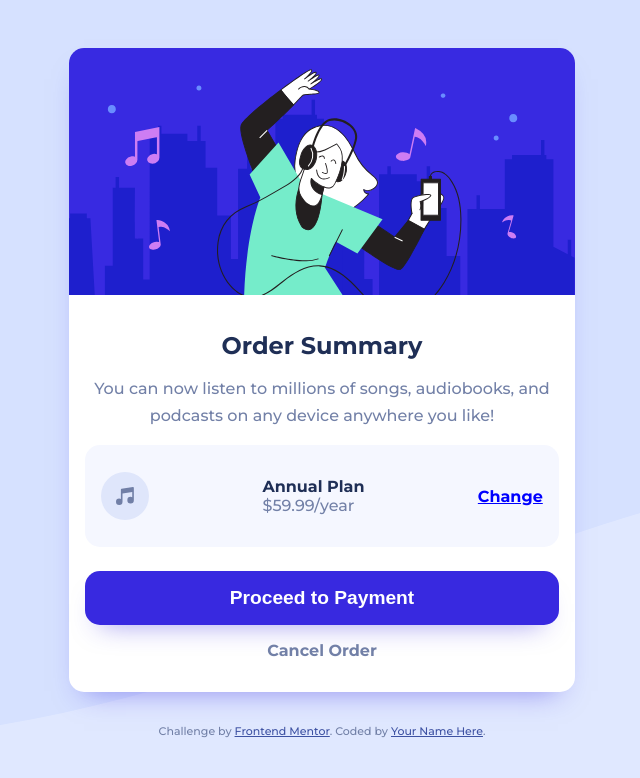
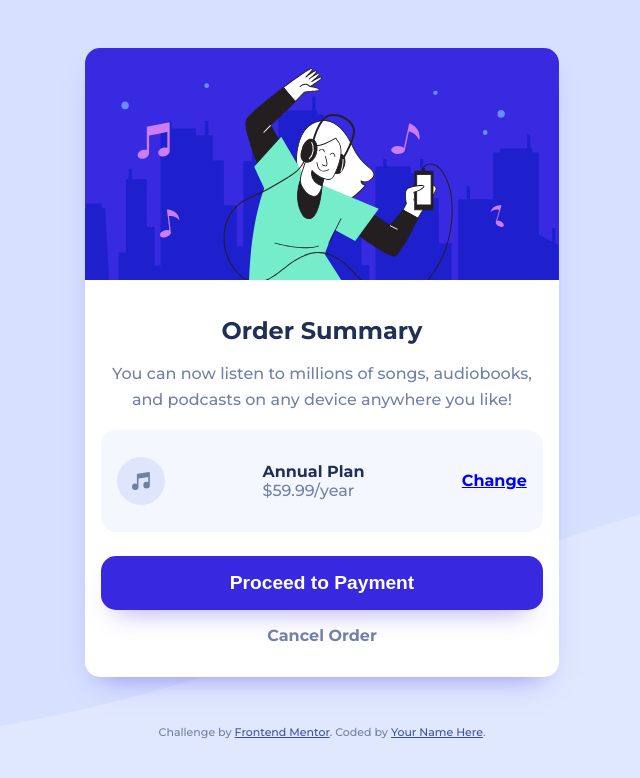
Before and after one commit to yuliia-p/Order-summary-component, a website: page index.html in a window 1280 px wide. Shown: the whole page, without its empty margins (318-958 px from the left). Drawn offline with Linux system fonts and the light colour scheme.

Commit message:
working on readme

```diff
--- a/css/styles.css
+++ b/css/styles.css
@@ -5,8 +5,6 @@ body {
   background-repeat: no-repeat, repeat;
   height: max-content;
   background-size: auto;
-
-  /* background-position: center; */
   background-size: cover;
   background-color: hsl(225deg, 100%, 94%);
   color: hsl(224deg, 23%, 55%);
@@ -16,7 +14,7 @@ body {
 
 .content {
   background-color: white;
-  margin-top: 3rem;
+  margin: 3rem 1rem;
   border-radius: 15px;
   box-shadow: -1px 15px 27px -16px rgba(56, 41, 224, 0.5);
 }
```
Also changed, not shown: README-template.md, images/desktop-view.png (added).
